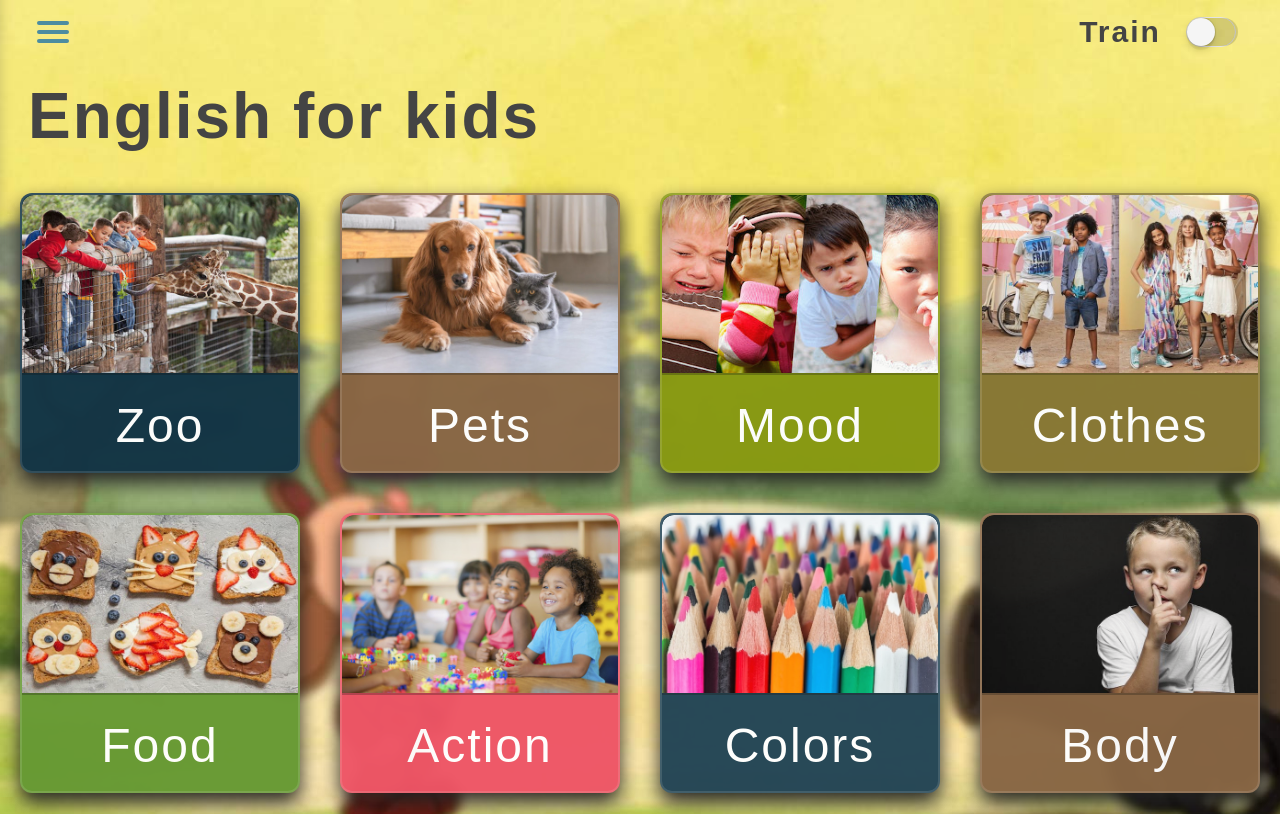
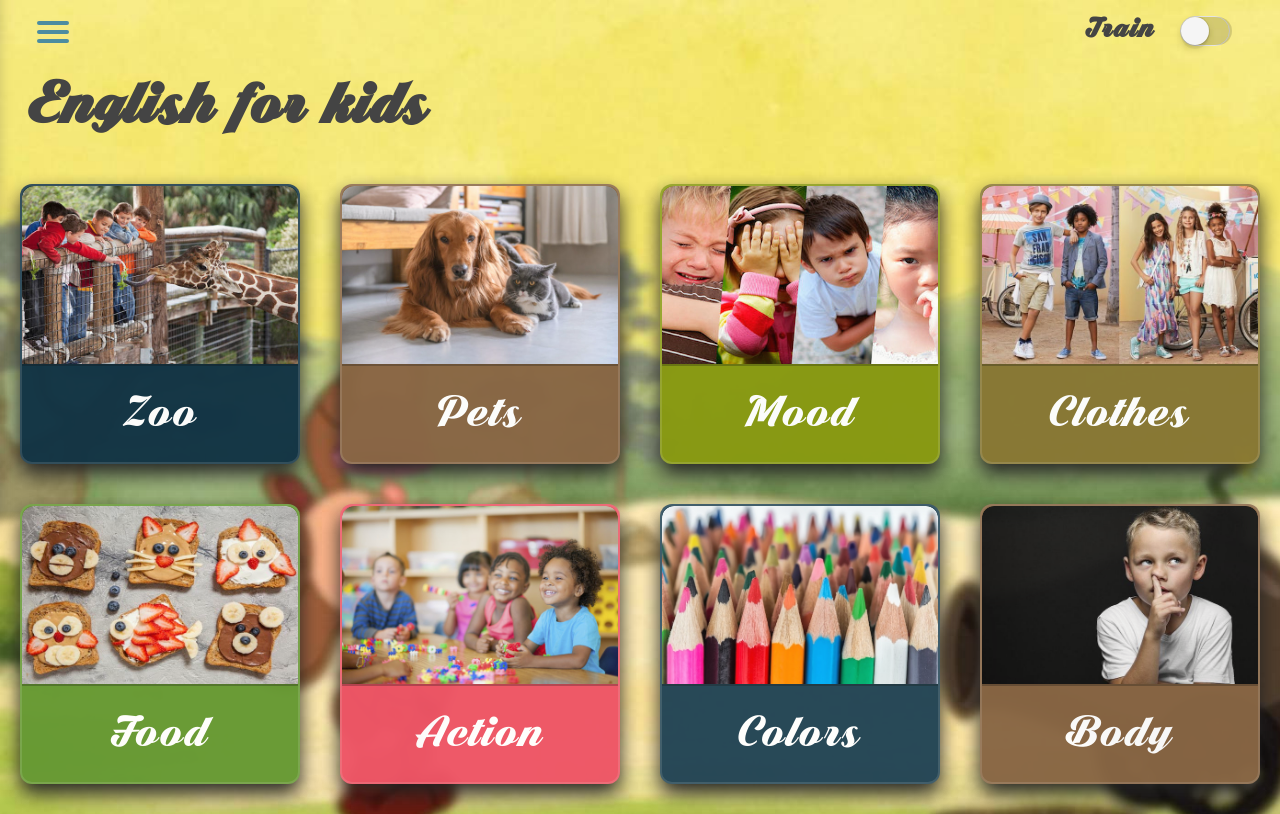
Before and after one commit to Tomas-Zagorskis/English-for-kids, a plain HTML site: page index.html in a window 1280 px wide. Shown: the top 814 px of the page. Drawn offline with Linux system fonts and the light colour scheme; the site is published under a folder, as on GitHub Pages, so addresses that start at the root find nothing.

Commit message:
font reposition

```diff
--- a/style.css
+++ b/style.css
@@ -3,7 +3,7 @@
   \*********************************************************************/
 @font-face {
   font-family: 'DarkLarch';
-  src: url(/font/f43b9f81de9758e7d414.ttf)  format('truetype');
+  src: url(f43b9f81de9758e7d414.ttf)  format('truetype');
 }
 
 :root {
```
Also changed, not shown: f43b9f81de9758e7d414.ttf (renamed from font/f43b9f81de9758e7d414.ttf).
